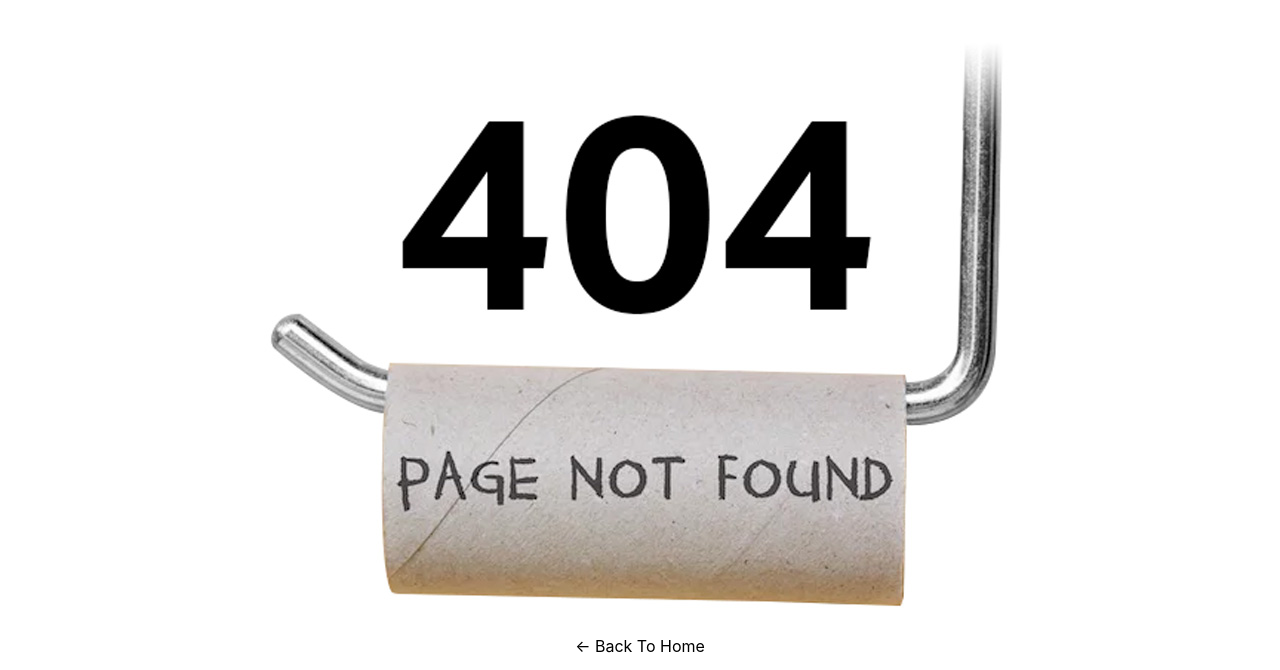
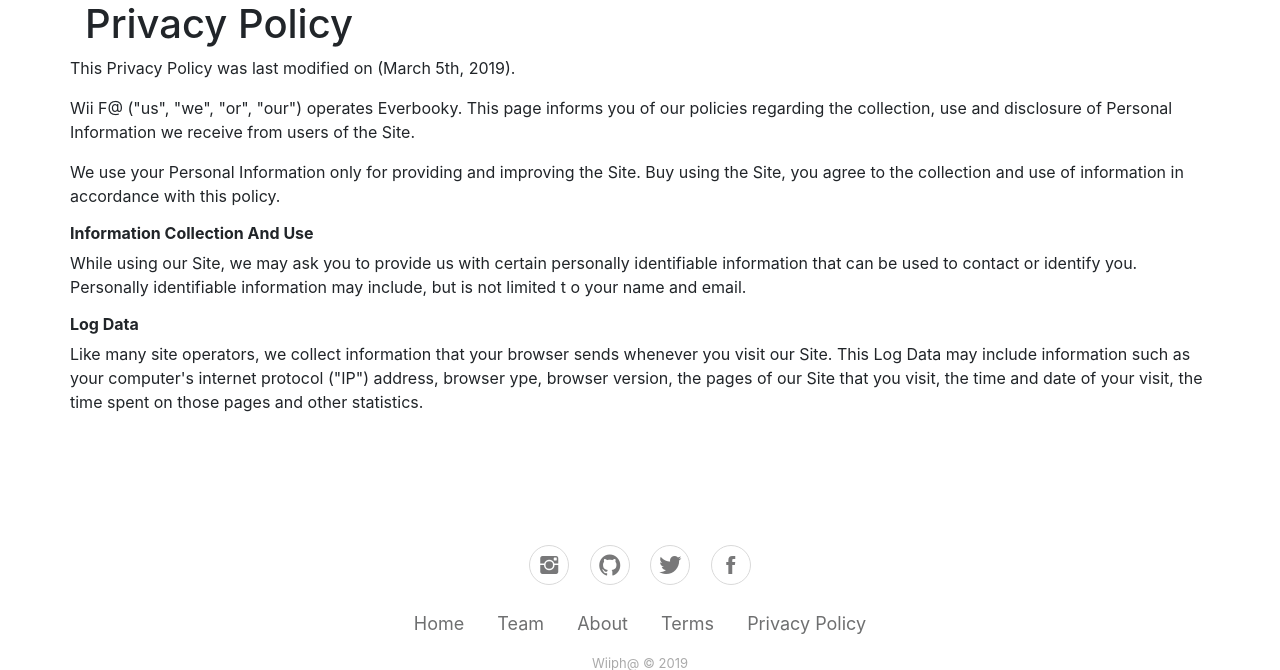
Before and after one commit to j-Riv/everybooky, a Node server app: page /privacy-policy/ in a window 1280 px wide. Shown: the part 88-758 px from the top of the page. Run offline with Node 20, Linux system fonts and the light colour scheme; some libraries are stand-ins or nearby versions.

Commit message:
Minor Updates

```diff
--- a/controllers/authController.js
+++ b/controllers/authController.js
@@ -201,5 +201,13 @@
         }).catch(error => {
             console.log(error);
         });
+    },
+    privacyPolicy: (req, res) => {
+        res.render('privacy-policy', {
+            loggedIn: req.isAuthenticated(),
+            title: 'Privacy Policy',
+            displayChat: false,
+            user: req.user
+        });
     }
 }
--- a/routes/auth.js
+++ b/routes/auth.js
@@ -35,6 +35,9 @@
 
     app.get('/search/books/genre/:genre', authController.searchGenre);
 
+    // random
+    app.get('/privacy-policy/', authController.privacyPolicy);
+
     function isLoggedIn(req, res, next) {
         if (req.isAuthenticated()) return next();
         res.redirect('/login');
--- a/views/layouts/main.handlebars
+++ b/views/layouts/main.handlebars
@@ -7,6 +7,7 @@
   <link href="https://fonts.googleapis.com/css?family=Comfortaa" rel="stylesheet">
   <link rel="stylesheet" href="https://maxcdn.bootstrapcdn.com/bootstrap/4.0.0-beta.3/css/bootstrap.min.css">
   <title>{{title}}</title>
+  <link rel="icon" type="image/png" href="/public/images/favicon.ico" />
   <link rel="stylesheet" href="https://cdnjs.cloudflare.com/ajax/libs/twitter-bootstrap/4.2.1/css/bootstrap.min.css">
   <link rel="stylesheet" href="https://cdnjs.cloudflare.com/ajax/libs/ionicons/2.0.1/css/ionicons.min.css">
   <link rel="stylesheet" href="https://use.fontawesome.com/releases/v5.7.2/css/all.css">
--- a/views/partials/footer.handlebars
+++ b/views/partials/footer.handlebars
@@ -28,7 +28,7 @@
             <li class="list-inline-item"><a href="/team">Team</a></li>
             <li class="list-inline-item"><a href="#">About</a></li>
             <li class="list-inline-item"><a href="#">Terms</a></li>
-            <li class="list-inline-item"><a href="#">Privacy Policy</a></li>
+            <li class="list-inline-item"><a href="/privacy-policy">Privacy Policy</a></li>
         </ul>
         <!-- End: Links -->
         <!-- Start: Copyright -->
--- /dev/null
+++ b/views/privacy-policy.handlebars
@@ -0,0 +1,27 @@
+<div class="container">
+    <div class="row">
+        <div class="col-sm-12">
+        <h1>Privacy Policy</h1>
+        </div>
+        <hr class="my-4">
+        <div class="row">
+            <div class="col-sm-12">
+                <p>This Privacy Policy was last modified on (March 5th, 2019).</p>
+                <p>Wii F@ ("us", "we", "or", "our") operates Everbooky. This page informs you of our policies regarding the
+                    collection, use and disclosure of Personal Information we receive from users of the Site.</p>
+                <p>We use your Personal Information only for providing and improving the Site. Buy using the Site,
+                    you agree to the collection and use of information in accordance with this policy.</p>
+                <h6 class="font-weight-bold">Information Collection And Use</h6>
+                <p>While using our Site, we may ask you to provide us with certain personally identifiable information that
+                    can be used to contact or identify you. Personally identifiable information may include, but is not limited t
+                    o your name and email.</p>
+                <h6 class="font-weight-bold">Log Data</h6>
+                <p>Like many site operators, we collect information that your browser sends whenever you visit our Site.
+                    This Log Data may include information such as your computer's internet protocol ("IP") address, browser
+                    ype, browser version, the pages of our Site that you visit, the time and date of your visit, the time
+                    spent on those pages and other statistics.</p>
+            </div>
+        </div>
+    </div>
+
+</div>
```
Also changed, not shown: public/images/favicon.ico (added).
